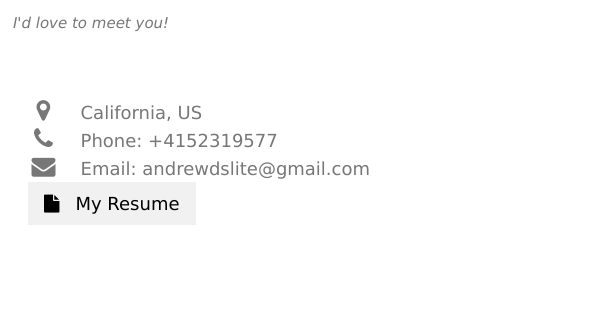
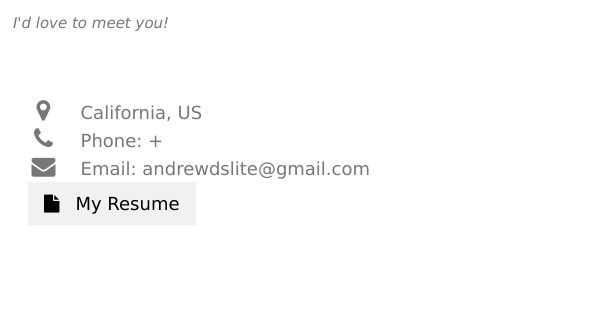
Before and after one commit to andrewjvuong/andrewjvuong.github.io, a plain HTML site: page index.html in a window 1280 px wide. Shown: the part 3718-4031 px from the top of the page, 549-1145 px from the left. Drawn offline with nearby package versions, Linux system fonts and the light colour scheme.

Commit message:
Update index.html

```diff
--- a/index.html
+++ b/index.html
@@ -183,7 +183,7 @@
     <div class="w3-col m6 w3-panel">
       <div class="w3-large w3-margin-bottom">
         <i class="fa fa-map-marker fa-fw w3-hover-text-black w3-xlarge w3-margin-right"></i> California, US<br>
-        <i class="fa fa-phone fa-fw w3-hover-text-black w3-xlarge w3-margin-right"></i> Phone: +4152319577<br>
+        <i class="fa fa-phone fa-fw w3-hover-text-black w3-xlarge w3-margin-right"></i> Phone: +<br>
         <i class="fa fa-envelope fa-fw w3-hover-text-black w3-xlarge w3-margin-right"></i> Email: andrewdslite@gmail.com<br>
         <a href="img/Professional Resume - Andrew Vuong.docx" class="w3-button w3-light-grey"><i class="fa fa-file w3-margin-right"></i>My Resume</a>
     </div>
```
